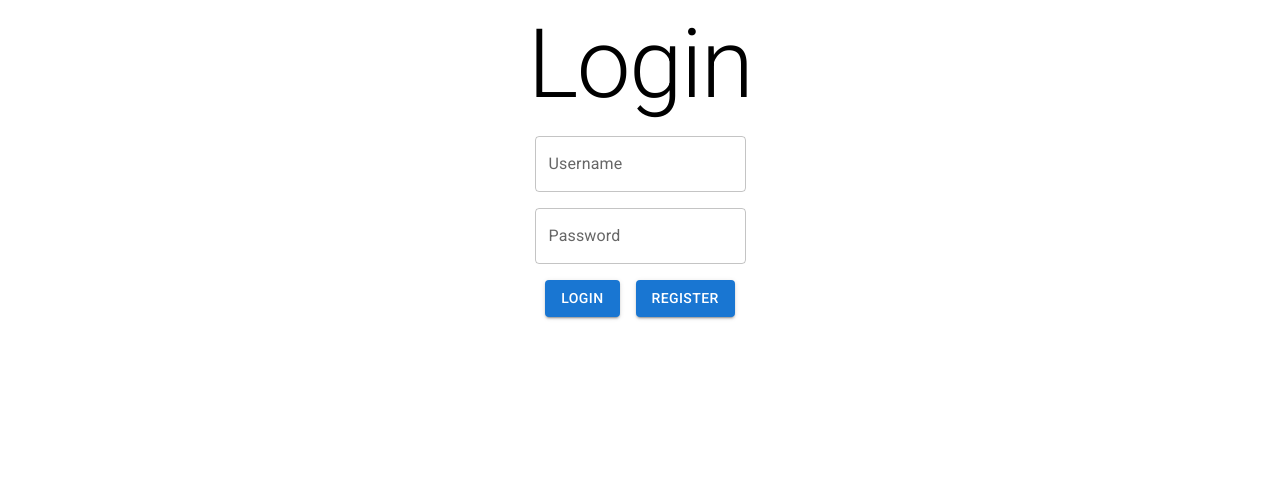
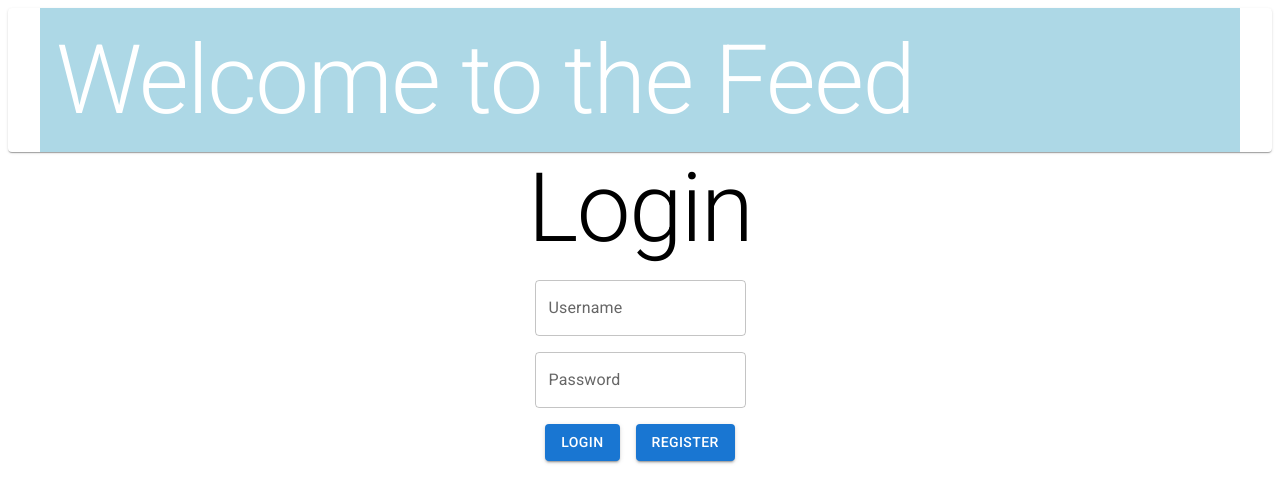
Before and after one commit to A9-dev/CragConnect, a React (Vite) app in the folder client/: page / in a window 1280 px wide. Shown: the top 502 px of the page. Built offline with nearby package versions, Linux system fonts and the light colour scheme.

Commit message:
Before chakra ui change

```diff
--- a/client/src/App.jsx
+++ b/client/src/App.jsx
@@ -5,11 +5,13 @@ import "@fontsource/roboto/400.css";
 import "@fontsource/roboto/500.css";
 import "@fontsource/roboto/700.css";
 import Login from "./Login";
+import Banner from "./Banner";
 function App() {
   const [loggedIn, setLoggedIn] = useState(false);
   const [username, setUsername] = useState("");
   return (
     <div>
+      <Banner />
       {!loggedIn && (
         <Login username={username} setUsername={setUsername} setLoggedIn={setLoggedIn} />
       )}
--- /dev/null
+++ b/client/src/Banner.jsx
@@ -0,0 +1,20 @@
+import React from "react";
+import { Container, Paper, TableContainer, Typography } from "@mui/material";
+
+const bannerStyle = {
+  padding: "16px",
+  backgroundColor: "lightblue ",
+  color: "white",
+};
+
+const Banner = () => {
+  return (
+    <TableContainer component={Paper}>
+      <Container style={bannerStyle}>
+        <Typography variant="h1">Welcome to the Feed</Typography>
+      </Container>
+    </TableContainer>
+  );
+};
+
+export default Banner;
```
